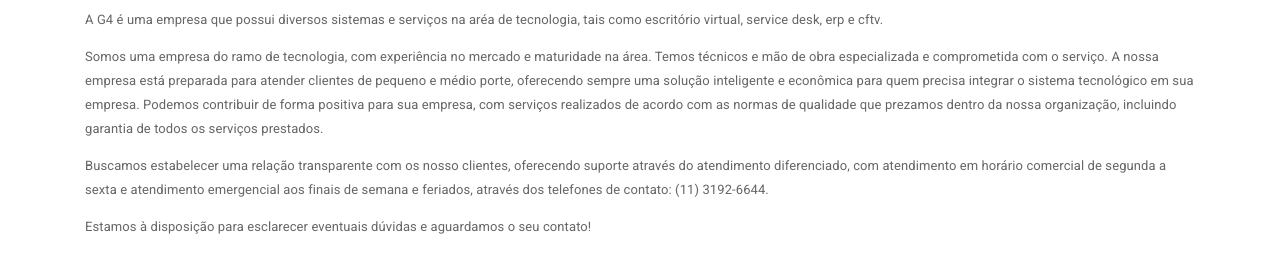
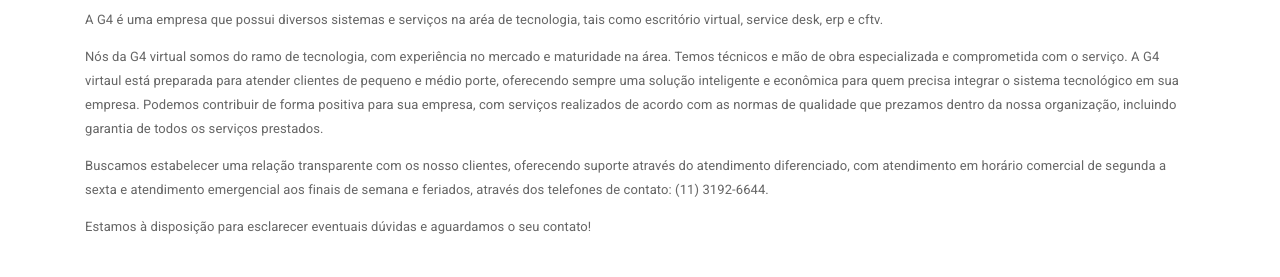
Before and after one commit to dev-pmartins/seo-g4-virtual, a plain HTML site: page index.html in a window 1280 px wide. Shown: the part 146-423 px from the top of the page. Drawn offline with nearby package versions, Linux system fonts and the light colour scheme.

Commit message:
pequenos ajustes nos textos

```diff
--- a/index.html
+++ b/index.html
@@ -38,7 +38,7 @@
 							<article class="col-md-12">
 								<h2>G4 Virtual e suas diversas soluções em tecnologia.</h2>
 								<p class="col-lg-12 col-md-12 col-sm-12">A G4 é uma empresa que possui diversos sistemas e serviços na aréa de tecnologia, tais como escritório virtual, service desk, erp e cftv.</p>
-								<p class="col-lg-12 col-md-12 col-sm-12">Somos uma empresa do ramo de tecnologia, com experiência no mercado e maturidade na área. Temos técnicos e mão de obra especializada e comprometida com o serviço. A nossa empresa está preparada para atender clientes de pequeno e médio porte, oferecendo sempre uma solução inteligente e econômica para quem precisa integrar o sistema tecnológico em sua empresa. Podemos contribuir de forma positiva para sua empresa, com serviços realizados de acordo com as normas de qualidade que prezamos dentro da nossa organização, incluindo garantia de todos os serviços prestados.</p>
+								<p class="col-lg-12 col-md-12 col-sm-12">Nós da G4 virtual somos do ramo de tecnologia, com experiência no mercado e maturidade na área. Temos técnicos e mão de obra especializada e comprometida com o serviço. A G4 virtaul está preparada para atender clientes de pequeno e médio porte, oferecendo sempre uma solução inteligente e econômica para quem precisa integrar o sistema tecnológico em sua empresa. Podemos contribuir de forma positiva para sua empresa, com serviços realizados de acordo com as normas de qualidade que prezamos dentro da nossa organização, incluindo garantia de todos os serviços prestados.</p>
 								<p class="col-lg-12 col-md-12 col-sm-12">Buscamos estabelecer uma relação transparente com os nosso clientes, oferecendo suporte através do atendimento diferenciado, com atendimento em horário comercial de segunda a sexta e atendimento emergencial aos finais de semana e feriados, através dos telefones de contato: (11) 3192-6644.</p>
 								<p class="col-lg-12 col-md-12 col-sm-12">Estamos à disposição para esclarecer eventuais dúvidas e aguardamos o seu contato!</p>
 							</article>
```
